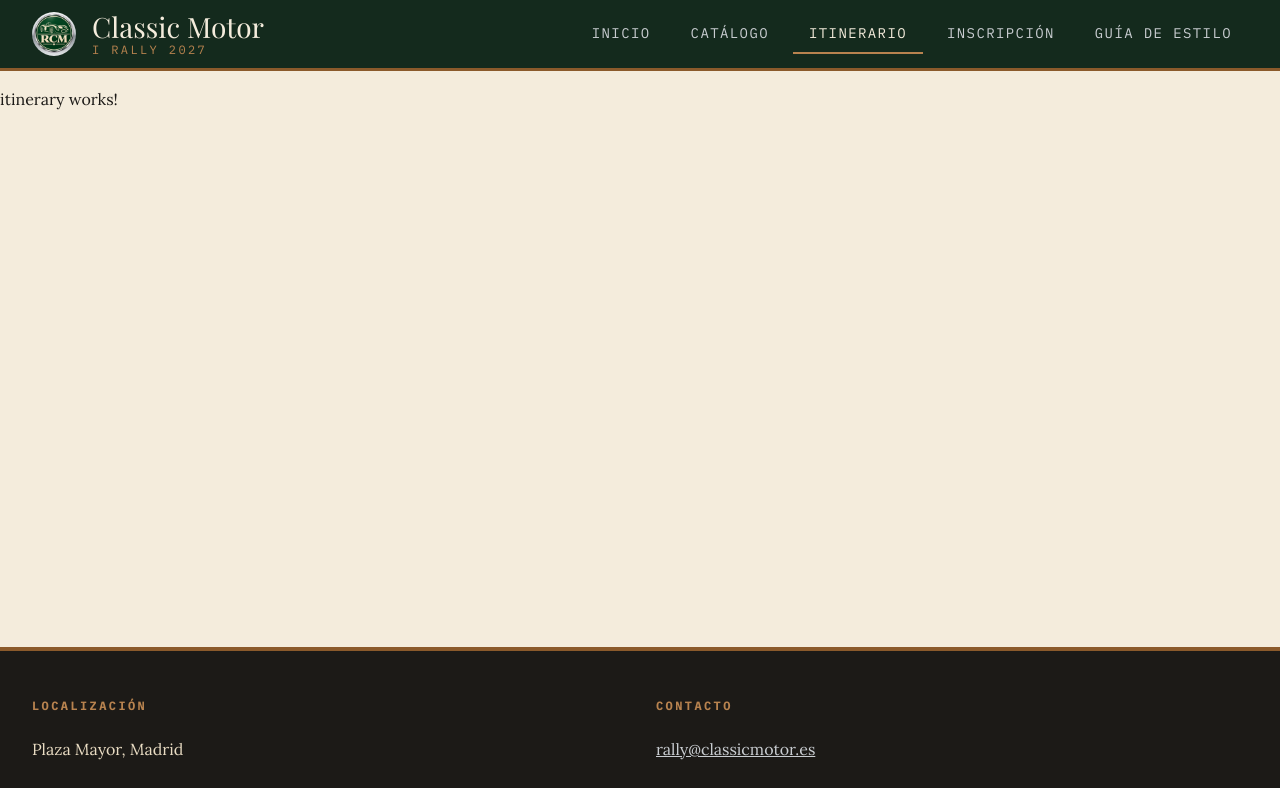
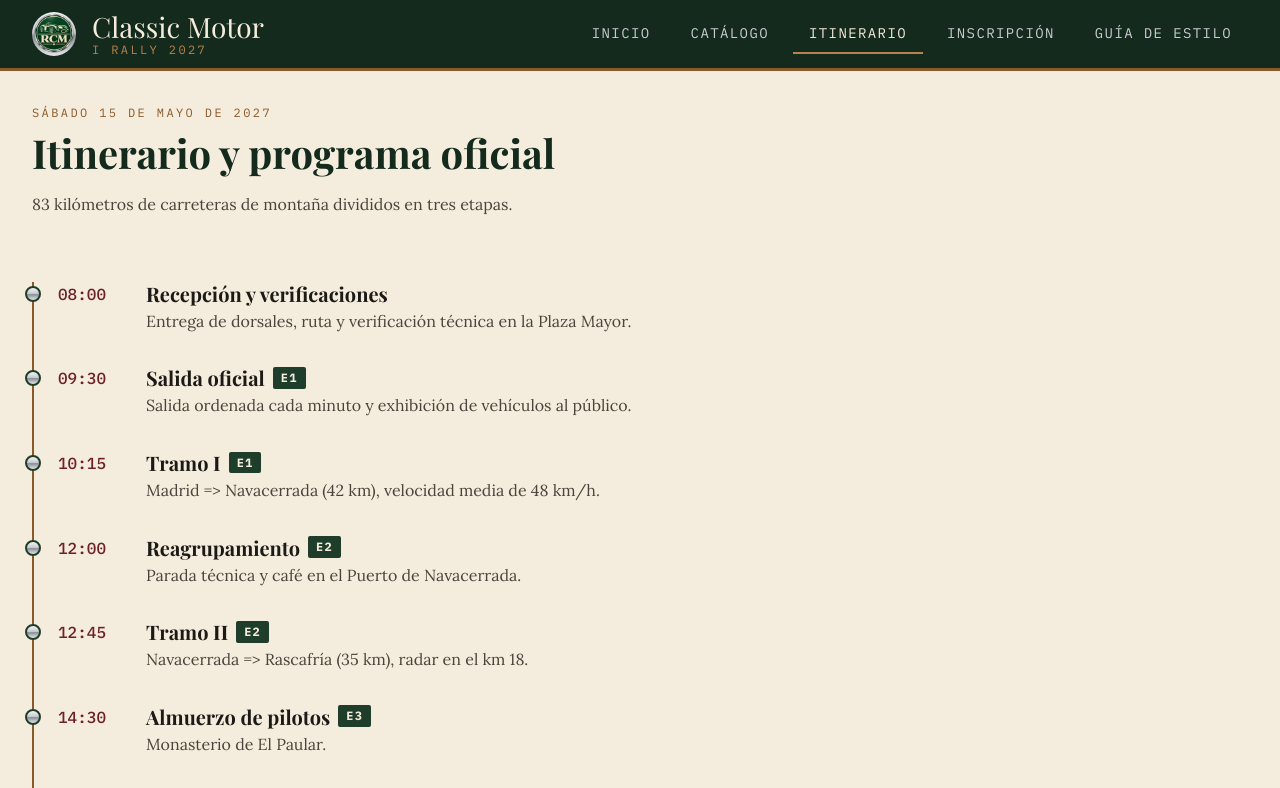
Before and after one commit to donivanovich/RallyClassicMotors, an Angular app: page /itinerario in a window 1280 px wide. Shown: the top 788 px of the page. Built offline with nearby package versions, Linux system fonts and the light colour scheme.

Commit message:
feat: itinerary view

```diff
--- a/src/app/pages/itinerary/itinerary.html
+++ b/src/app/pages/itinerary/itinerary.html
@@ -1 +1,39 @@
-<p>itinerary works!</p>
+<section class="section" aria-labelledby="programa-title">
+  <p class="section__eyebrow">Sábado 15 de mayo de 2027</p>
+  <h1 class="section__title" id="programa-title">Itinerario y programa oficial</h1>
+  <p class="section__lead">83 kilómetros de carreteras de montaña divididos en tres etapas.</p>
+
+  <div class="itinerary">
+    <ol class="timeline">
+      @for (a of schedule(); track a.time) {
+        <li class="timeline__item">
+          <time class="timeline__time">{{ a.time }}</time>
+          <article class="timeline__content">
+            <h2 class="timeline__title">{{ a.title }}
+              @if (a.stage) { <span class="badge badge--green">{{ a.stage }}</span> }
+            </h2>
+            <p class="timeline__text">{{ a.description }}</p>
+          </article>
+        </li>
+      }
+    </ol>
+
+    <aside class="route" aria-labelledby="ruta-title">
+      <h2 class="route__title" id="ruta-title">Mapa de la ruta</h2>
+      <div class="map">
+        <iframe class="map__frame" title="Mapa de la ruta del rally entre Madrid, Navacerrada y Rascafría"
+          src="https://www.openstreetmap.org/export/embed.html?bbox=-4.10%2C40.38%2C-3.65%2C40.92&amp;layer=mapnik"
+          loading="lazy"></iframe>
+      </div>
+      <ul class="route__list">
+        @for (s of stages; track s.code) {
+          <li class="route__stage">
+            <span class="route__code">{{ s.code }}</span>
+            <span class="route__name">{{ s.name }}</span>
+            <span class="route__km">{{ s.km }} km</span>
+          </li>
+        }
+      </ul>
+    </aside>
+  </div>
+</section>
--- a/src/app/pages/itinerary/itinerary.scss
+++ b/src/app/pages/itinerary/itinerary.scss
@@ -0,0 +1,57 @@
+@use 'variables' as *;
+@use 'mixins' as *;
+
+.itinerary {
+  display: grid;
+  gap: $space-12;
+  margin-top: $space-16;
+
+  @include mq($bp-desktop) { grid-template-columns: 1.2fr 1fr; }
+}
+
+.timeline {
+  list-style: none;
+  margin: 0;
+  padding: 0;
+  border-left: 2px solid $color-leather;
+
+  &__item { display: grid; gap: $space-2; position: relative; padding: 0 0 $space-8 $space-6; }
+
+  &__item::before {
+    content: '';
+    position: absolute;
+    left: -9px;
+    top: 4px;
+    width: 16px;
+    height: 16px;
+    border-radius: 50%;
+    background: $gradient-chrome;
+    border: 2px solid $color-racing-green;
+  }
+
+  &__time { font-family: $font-mono; font-weight: 500; color: $color-burgundy; }
+  &__title { font-size: $font-size-lg; margin: 0; display: flex; gap: $space-2; align-items: center; flex-wrap: wrap; }
+  &__text { margin: $space-1 0 0; color: $color-ink-soft; }
+
+  @include mq($bp-tablet) {
+    &__item { grid-template-columns: 80px 1fr; }
+  }
+}
+
+.route {
+  &__title { font-size: $font-size-xl; }
+  &__list { list-style: none; padding: 0; margin: $space-6 0 0; display: grid; gap: $space-2; }
+
+  &__stage {
+    display: flex;
+    align-items: center;
+    gap: $space-4;
+    padding: $space-3 $space-4;
+    background: $color-white;
+    border: $border-thin;
+  }
+
+  &__code { font-family: $font-mono; font-weight: 500; color: $color-cream; background: $color-racing-green; padding: $space-1 $space-2; }
+  &__name { flex: 1; }
+  &__km { font-family: $font-mono; color: $color-leather; }
+}
--- a/src/app/pages/itinerary/itinerary.ts
+++ b/src/app/pages/itinerary/itinerary.ts
@@ -1,4 +1,6 @@
-import { Component } from '@angular/core';
+import { Component, signal } from '@angular/core';
+
+interface Activity { time: string; title: string; description: string; stage?: string; }
 
 @Component({
   selector: 'app-itinerary',
@@ -6,4 +8,21 @@ import { Component } from '@angular/core';
   templateUrl: './itinerary.html',
   styleUrl: './itinerary.scss',
 })
-export class Itinerary {}
+export class Itinerary {
+  readonly schedule = signal<Activity[]>([
+    { time: '08:00', title: 'Recepción y verificaciones', description: 'Entrega de dorsales, ruta y verificación técnica en la Plaza Mayor.' },
+    { time: '09:30', title: 'Salida oficial', description: 'Salida ordenada cada minuto y exhibición de vehículos al público.', stage: 'E1' },
+    { time: '10:15', title: 'Tramo I', description: 'Madrid => Navacerrada (42 km), velocidad media de 48 km/h.', stage: 'E1' },
+    { time: '12:00', title: 'Reagrupamiento', description: 'Parada técnica y café en el Puerto de Navacerrada.', stage: 'E2' },
+    { time: '12:45', title: 'Tramo II', description: 'Navacerrada => Rascafría (35 km), radar en el km 18.', stage: 'E2' },
+    { time: '14:30', title: 'Almuerzo de pilotos', description: 'Monasterio de El Paular.', stage: 'E3' },
+    { time: '17:00', title: 'Concentración y concurso de elegancia', description: 'Exposición y votación del público.', stage: 'E3' },
+    { time: '19:30', title: 'Entrega de trofeos', description: 'Ceremonia de clausura y cena de gala.' },
+  ]);
+
+  readonly stages = [
+    { code: 'E1', name: 'Madrid => Navacerrada', km: 42 },
+    { code: 'E2', name: 'Navacerrada => Rascafría', km: 35 },
+    { code: 'E3', name: 'Rascafría => El Paular', km: 6 },
+  ];
+}
--- a/src/styles.scss
+++ b/src/styles.scss
@@ -62,11 +62,11 @@ a { color: $color-racing-green; }
   }
 
   @include mq($bp-mobile) {
-    padding-block: $space-12;
+    padding-block: $space-6;
   }
 
   @include mq($bp-tablet) {
-    padding-block: $space-16;
+    padding-block: $space-8;
 
     &__title {
       font-size: $font-size-2xl;
@@ -74,7 +74,7 @@ a { color: $color-racing-green; }
   }
 
   @include mq($bp-desktop) {
-    padding-block: calc($space-16 + $space-8);
+    padding-block: $space-12;
 
     &__title {
       font-size: $font-size-3xl;
```
